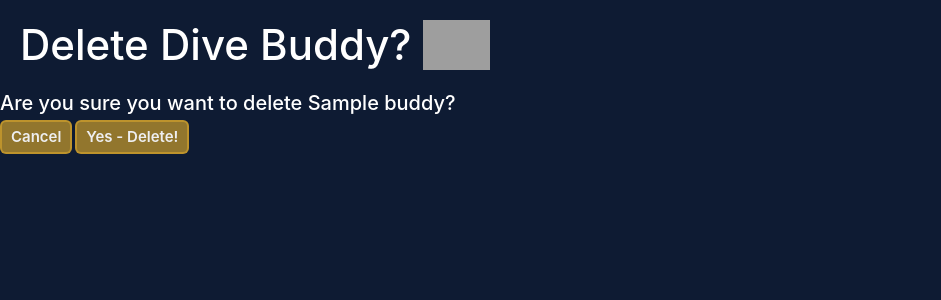
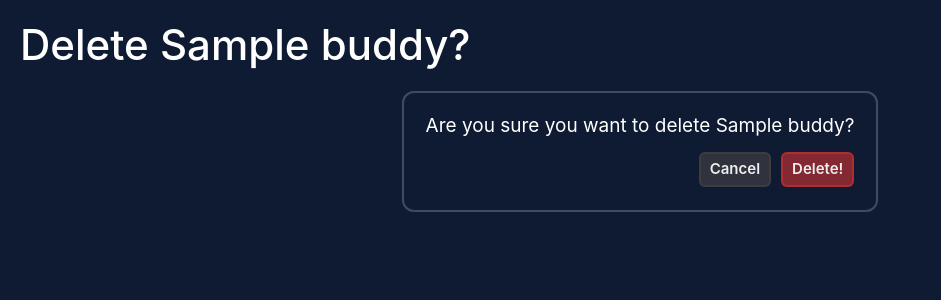
Before and after one commit to jwcrosby/neptune, a Django app: page /buddies/1/delete/ in a window 1280 px wide. Shown: the part 51-351 px from the top of the page, without its empty margins (0-941 px from the left). Run offline with Django 3.2, Linux system fonts and the light colour scheme; a user stored in the database is signed in; tables that the repository leaves empty hold one stand-in row (values such as "Sample post"); some libraries are stand-ins or nearby versions; grey boxes are pictures that could not be loaded.

Commit message:
major styling updates on delete trip and buddy forms

```diff
--- a/main_app/static/css/base.css
+++ b/main_app/static/css/base.css
@@ -100,8 +100,6 @@ main {
   font-family: inherit;
   opacity: .93;
   color: white;
-  background-color: var(--button-bg);
-  border-color: var(--button-bg);
 }
 
 .btn:hover {
@@ -110,24 +108,43 @@ main {
   background-color: var(--button-bg-hover);
 }
 
+.submit {
+  background-color: var(--button-bg);
+  border-color: var(--button-bg);
+}
+
 .submit:hover {
   background-color: var(--submit);
-  border-color: var(--submit);
+}
+
+.secondary {
+  background-color: var(--secondary);
+  border-color: var(--secondary);
 }
 
 .secondary:hover {
   background-color: var(--secondary);
-  border-color: var(--secondary);
+  border-color: var(--button-bg);
+}
+
+.warn {
+  background-color: var(--warn);
+  border-color: var(--warn);
 }
 
 .warn:hover {
   background-color: var(--warn);
-  border-color: var(--warn);
+  border-color: var(--button-bg);
+}
+
+.danger{
+  background-color: var(--danger);
+  border-color: var(--danger);
 }
 
 .danger:hover {
   background-color: var(--danger);
-  border-color: var(--danger);
+  border-color: var(--button-bg);
 }
 
 .page-header h1 {
--- a/main_app/templates/main_app/buddy_confirm_delete.html
+++ b/main_app/templates/main_app/buddy_confirm_delete.html
@@ -1,23 +1,27 @@
 {% extends 'base.html' %}
 {% load static %}
+
+{% block head %}
+<link rel="stylesheet" type="text/css" href="{% static 'css/delete-form.css' %}" />
+{% endblock %}
 
 {% block content %}
 
 <div class="page-header">
-  <h1>Delete Dive Buddy?</h1>
-  <img src="{% static 'images/divebuddies.png' %}" alt="dive buddies"/>
+  <h1>Delete {{ object.name }}?</h1>
 </div>
-<h2>Are you sure you want to delete {{ object.name }}?</h2>
 
-<form action="" method="POST" class="form">
+<div class='form-container'>
+  <form action="" method="POST" class="form" autocomplete="off">
   {% csrf_token %}
-  <a
-    href="{% url 'buddies_detail' buddy.id %}"
-    class="btn secondary"
-  >
-    Cancel
-  </a>
-  <button type="submit" class="btn danger">Yes - Delete!</button>
-</form>
+    <div class="questions">
+      <div class="field-wrapper">
+        <h2>Are you sure you want to delete {{ object.name }}?</h2>
+        <div class='button-container'>
+          <button type="submit" class="btn danger">Delete!</button>
+          <a href="{% url 'buddies_detail' buddy.id %}" class="btn secondary">Cancel</a>
+    </div>
+  </form>
+</div>
 
 {% endblock %}
--- a/main_app/templates/main_app/dive_confirm_delete.html
+++ b/main_app/templates/main_app/dive_confirm_delete.html
@@ -2,13 +2,13 @@
 {% load static %}
 
 {% block head %}
-<link rel="stylesheet" type="text/css" href="{% static 'css/dive-delete-form.css' %}" />
+<link rel="stylesheet" type="text/css" href="{% static 'css/delete-form.css' %}" />
 {% endblock %}
 
 {% block content %}
 
 <div class="page-header">
-  <h1>Delete Dive?</h1>
+  <h1>Delete Dive No. {{ object.number }}?</h1>
 </div>
 
 <div class='form-container'>
```
Also changed, not shown: main_app/templates/main_app/trip_confirm_delete.html (+16 -12 lines), main_app/static/css/delete-form.css (renamed from main_app/static/css/dive-delete-form.css).
